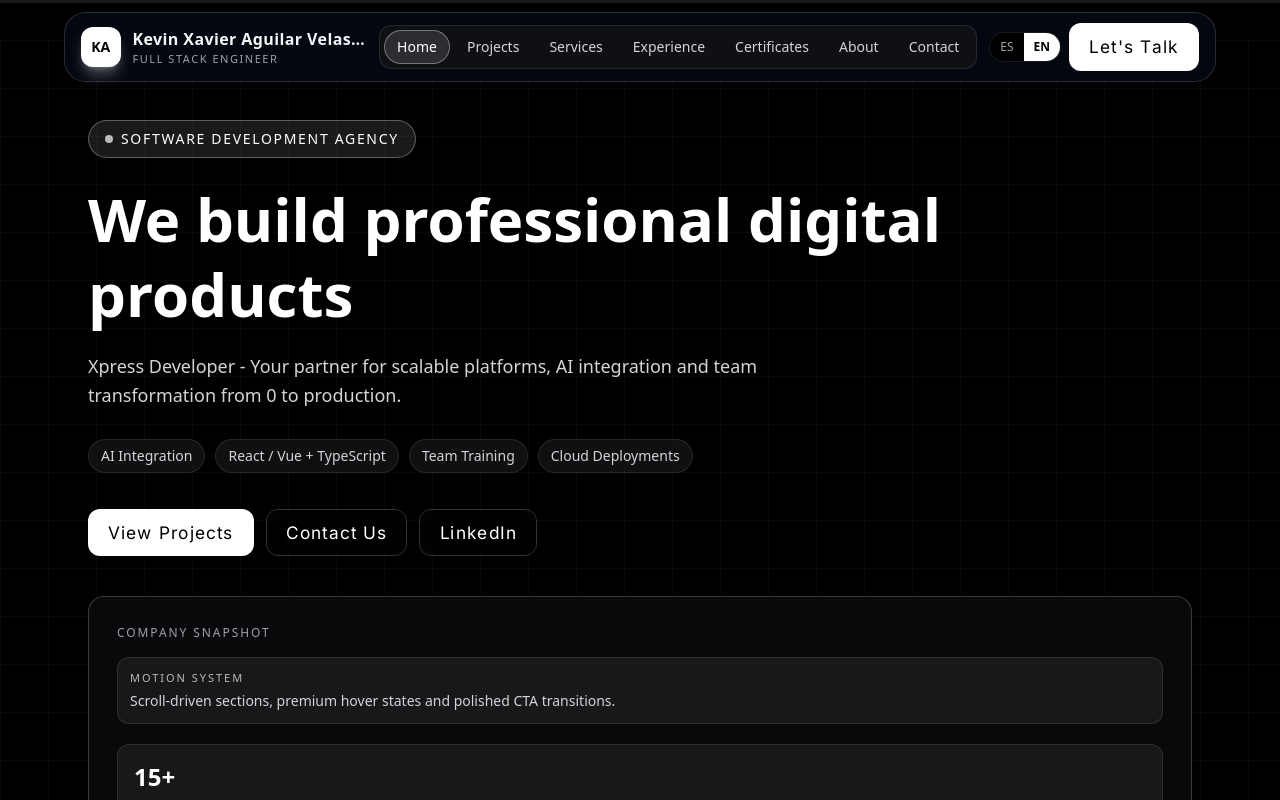
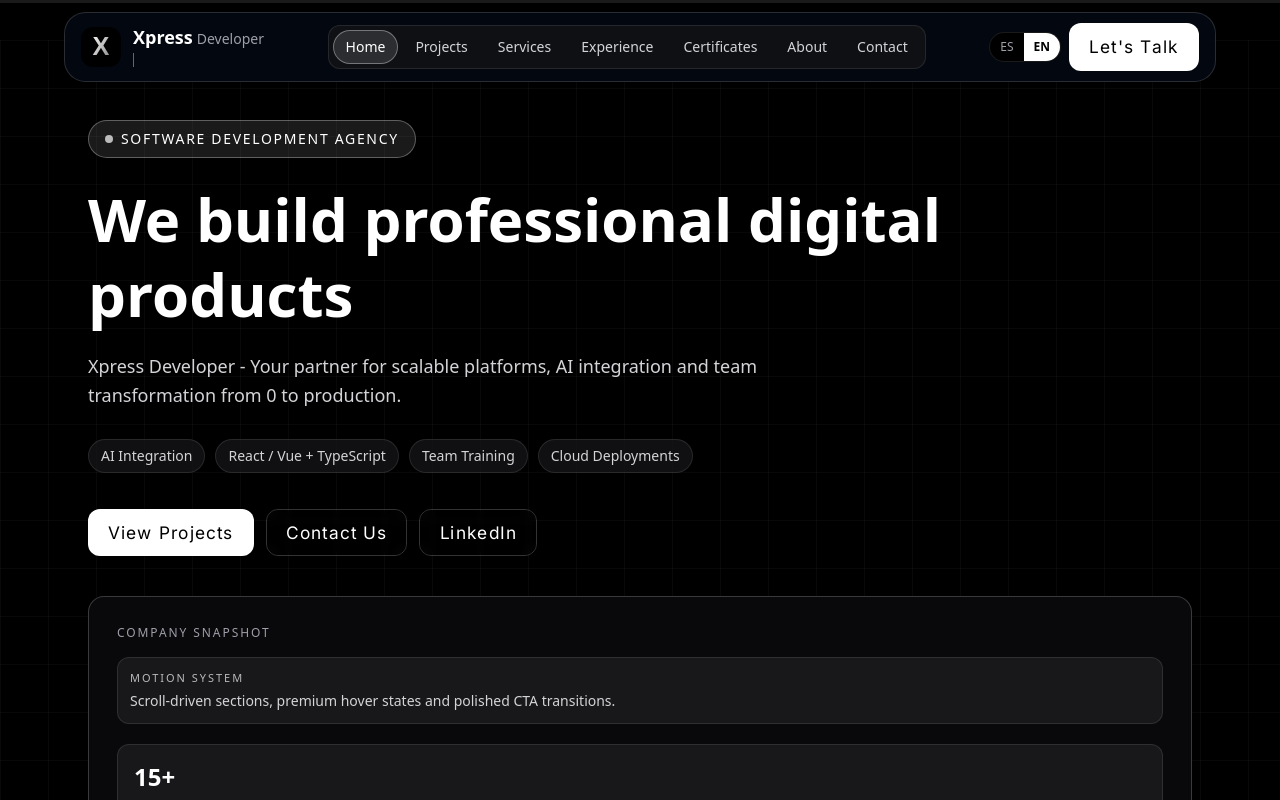
Before and after one commit to XaviX598/portfolio, a Next.js app: page / in a window 1280 px wide. Shown: the top 800 px of the page. Built offline with nearby package versions, Linux system fonts and the light colour scheme.

Commit message:
feat: add logo, typing animation, update navbar with Xpress branding

```diff
--- a/app/globals.css
+++ b/app/globals.css
@@ -646,3 +646,19 @@ html.motion-runtime-ready [data-inview].is-inview {
   0%, 100% { transform: translate(0, 0); }
   50% { transform: translate(0, 14px); }
 }
+
+/* Typing animation for navbar */
+@keyframes typing {
+  0%, 100% { width: 0; }
+  50% { width: 100%; }
+}
+
+@keyframes blink {
+  0%, 100% { border-color: #666666; }
+  50% { border-color: transparent; }
+}
+
+.animate-typing {
+  animation: typing 3s steps(20, end) infinite, blink 0.75s step-end infinite;
+  display: inline-block;
+}
--- a/components/Navbar.tsx
+++ b/components/Navbar.tsx
@@ -200,7 +200,7 @@ export default function Navbar({ lang, onLangChange }: NavbarProps) {
 
   const labels = useMemo(
     () => ({
-      role: lang === "en" ? "Full Stack Engineer" : "Ingeniero Full Stack",
+      role: lang === "en" ? "Software Agency" : "Agencia de Software",
       letsTalk: lang === "en" ? "Let's Talk" : "Hablemos",
       pin: lang === "en" ? "Pin sidebar" : "Fijar menu",
       unpin: lang === "en" ? "Unpin sidebar" : "Soltar menu",
@@ -245,19 +245,22 @@ export default function Navbar({ lang, onLangChange }: NavbarProps) {
               : "border-white/15 bg-[#050c18]/65 backdrop-blur-lg"
           }`}
         >
-          <div className="flex items-center justify-between gap-3 px-3 sm:px-4 py-2.5">
-            <a href="#home" className="flex items-center gap-3 min-w-0">
-              <span className="inline-flex h-10 w-10 items-center justify-center rounded-xl bg-white text-black text-sm font-bold shadow-lg shadow-white/30">
-                KA
-              </span>
-              <span className="min-w-0">
-                <span className="block text-zinc-100 font-semibold tracking-wide text-sm sm:text-base truncate">
-                  Kevin Xavier Aguilar Velasco
+<div className="flex items-center justify-between gap-3 px-3 sm:px-4 py-2.5">
+            <a href="#home" className="flex items-center gap-3">
+              <img
+                src="/logo.svg"
+                alt="Xpress Developer"
+                className="h-10 w-10 rounded-xl"
+              />
+              <div className="hidden sm:block">
+                <span className="text-white font-bold text-lg">Xpress</span>
+                <span className="text-zinc-400 text-sm ml-1">Developer</span>
+                <span className="block text-[9px] text-zinc-500 mt-0.5">
+                  <span className="inline-block w-16 overflow-hidden whitespace-nowrap border-r border-zinc-500 animate-typing">
+                    Software Development
+                  </span>
                 </span>
-                <span className="block text-[11px] text-zinc-400 uppercase tracking-[0.14em] truncate">
-                  {labels.role}
-                </span>
-              </span>
+              </div>
             </a>
 
             <div className="hidden xl:flex items-center gap-1 rounded-xl border border-white/10 bg-zinc-900/55 p-1">
@@ -346,20 +349,22 @@ isExpanded ? "w-[292px]" : "w-[94px]"
                   ? "justify-between gap-3 rounded-2xl border border-white/10 bg-[#071424]/72 px-3 py-2.5"
                   : "justify-center"
               }`}
-            >
+>
               {isExpanded && (
-                <a href="#home" className="flex items-center gap-3 min-w-0 flex-1">
-                  <span className="inline-flex h-11 w-11 items-center justify-center rounded-2xl bg-gradient-to-br from-white-300 to-teal-400 text-[#062036] text-[15px] font-bold shadow-[0_10px_26px_rgba(255,255,255,0.35)]">
-                    KA
-                  </span>
-                  <span className="min-w-0 overflow-hidden transition-all duration-250 max-w-[170px] opacity-100 translate-x-0">
-                    <span className="block text-zinc-100 font-semibold tracking-wide text-sm truncate">
-                      Kevin Xavier
+                <a href="#home" className="flex items-center gap-3 flex-1">
+                  <img
+                    src="/logo.svg"
+                    alt="Xpress Developer"
+                    className="h-11 w-11 rounded-2xl"
+                  />
+                  <div className="overflow-hidden transition-all duration-250 max-w-[170px]">
+                    <span className="text-white font-bold text-sm block">Xpress Developer</span>
+                    <span className="text-[9px] text-zinc-500 mt-0.5 block">
+                      <span className="inline-block w-16 overflow-hidden whitespace-nowrap border-r border-zinc-500 animate-typing">
+                        Software Development
+                      </span>
                     </span>
-                    <span className="block text-[11px] text-zinc-400 uppercase tracking-[0.14em] truncate">
-                      {labels.role}
-                    </span>
-                  </span>
+                  </div>
                 </a>
               )}
 
@@ -521,14 +526,14 @@ onClick={() => onLangChange(lang === "en" ? "es" : "en")}
               : "border-white/15 bg-[#050c18]/62 backdrop-blur-lg"
           }`}
         >
-          <div className="flex items-center justify-between gap-3 px-3 py-2.5">
-            <a href="#home" className="flex items-center gap-2 min-w-0">
-              <span className="inline-flex h-9 w-9 items-center justify-center rounded-xl bg-white text-black text-sm font-bold">
-                KA
-              </span>
-              <span className="text-zinc-100 font-semibold tracking-wide text-sm truncate">
-                Kevin Xavier
-              </span>
+<div className="flex items-center justify-between gap-3 px-3 py-2.5">
+            <a href="#home" className="flex items-center gap-2">
+              <img
+                src="/logo.svg"
+                alt="Xpress Developer"
+                className="h-9 w-9 rounded-xl"
+              />
+              <span className="text-white font-bold text-sm">Xpress</span>
             </a>
 
             <button
```
Also changed, not shown: public/logo.svg (added).
